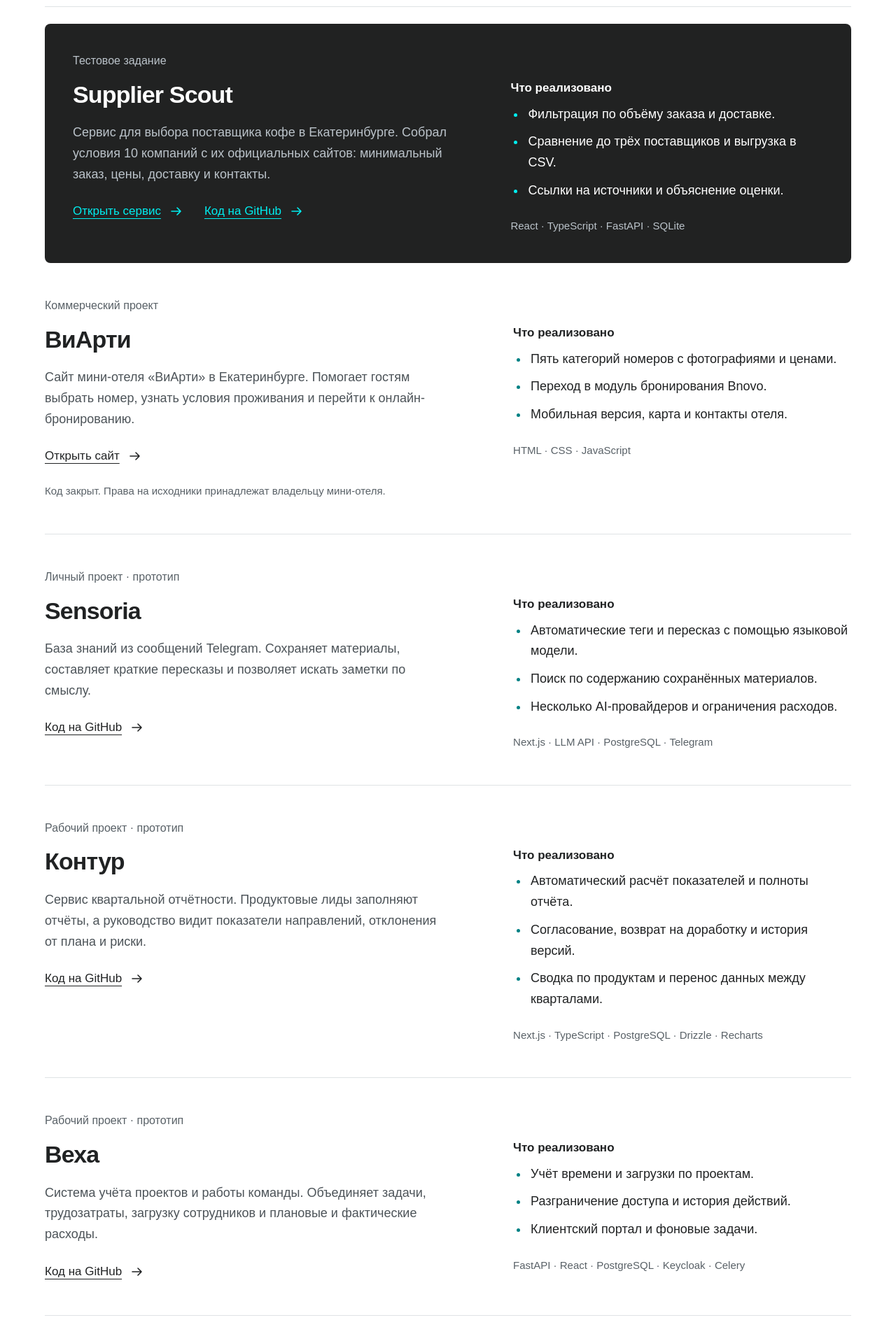
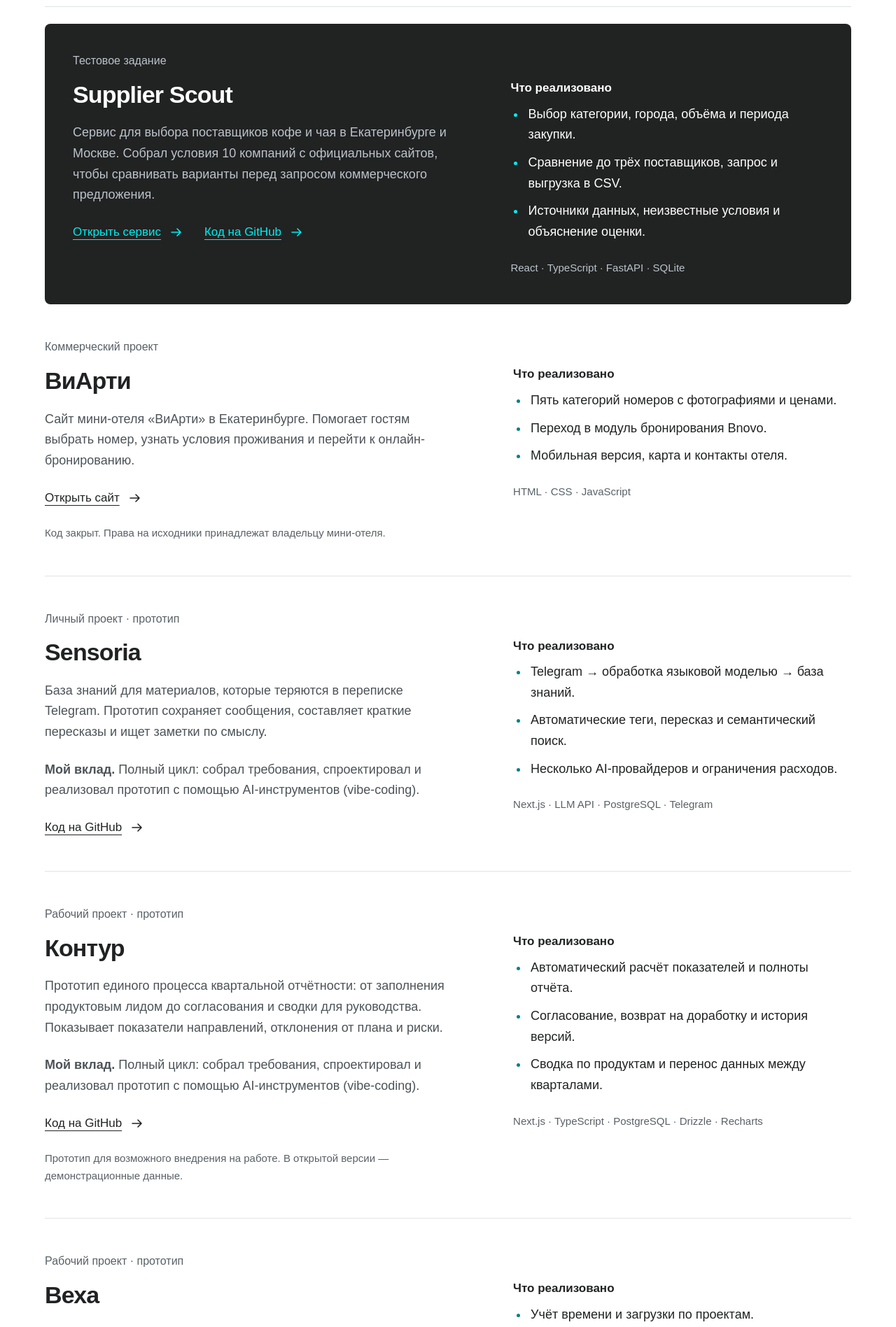
Before and after one commit to ANOWIZ/portfolio, a React (Vite) app: page / in a window 1280 px wide. Shown: the part 880-2777 px from the top of the page at 70% size. Built offline with nearby package versions, Linux system fonts and the light colour scheme.

Commit message:
Clarify end-to-end AI-assisted project ownership and demo scope

```diff
--- a/src/App.tsx
+++ b/src/App.tsx
@@ -4,8 +4,8 @@ const projects = [
   {
     title: 'Supplier Scout',
     label: 'Тестовое задание',
-    description: 'Сервис для выбора поставщика кофе в Екатеринбурге. Собрал условия 10 компаний с их официальных сайтов: минимальный заказ, цены, доставку и контакты.',
-    details: ['Фильтрация по объёму заказа и доставке.', 'Сравнение до трёх поставщиков и выгрузка в CSV.', 'Ссылки на источники и объяснение оценки.'],
+    description: 'Сервис для выбора поставщиков кофе и чая в Екатеринбурге и Москве. Собрал условия 10 компаний с официальных сайтов, чтобы сравнивать варианты перед запросом коммерческого предложения.',
+    details: ['Выбор категории, города, объёма и периода закупки.', 'Сравнение до трёх поставщиков, запрос и выгрузка в CSV.', 'Источники данных, неизвестные условия и объяснение оценки.'],
     stack: 'React · TypeScript · FastAPI · SQLite',
     links: [
       { label: 'Открыть сервис', href: 'https://anowiz.github.io/supplier-scout/' },
@@ -24,25 +24,30 @@ const projects = [
   {
     title: 'Sensoria',
     label: 'Личный проект · прототип',
-    description: 'База знаний из сообщений Telegram. Сохраняет материалы, составляет краткие пересказы и позволяет искать заметки по смыслу.',
-    details: ['Автоматические теги и пересказ с помощью языковой модели.', 'Поиск по содержанию сохранённых материалов.', 'Несколько AI-провайдеров и ограничения расходов.'],
+    description: 'База знаний для материалов, которые теряются в переписке Telegram. Прототип сохраняет сообщения, составляет краткие пересказы и ищет заметки по смыслу.',
+    contribution: 'Полный цикл: собрал требования, спроектировал и реализовал прототип с помощью AI-инструментов (vibe-coding).',
+    details: ['Telegram → обработка языковой моделью → база знаний.', 'Автоматические теги, пересказ и семантический поиск.', 'Несколько AI-провайдеров и ограничения расходов.'],
     stack: 'Next.js · LLM API · PostgreSQL · Telegram',
     links: [{ label: 'Код на GitHub', href: 'https://github.com/ANOWIZ/sensoria' }],
   },
   {
     title: 'Контур',
     label: 'Рабочий проект · прототип',
-    description: 'Сервис квартальной отчётности. Продуктовые лиды заполняют отчёты, а руководство видит показатели направлений, отклонения от плана и риски.',
+    description: 'Прототип единого процесса квартальной отчётности: от заполнения продуктовым лидом до согласования и сводки для руководства. Показывает показатели направлений, отклонения от плана и риски.',
+    contribution: 'Полный цикл: собрал требования, спроектировал и реализовал прототип с помощью AI-инструментов (vibe-coding).',
     details: ['Автоматический расчёт показателей и полноты отчёта.', 'Согласование, возврат на доработку и история версий.', 'Сводка по продуктам и перенос данных между кварталами.'],
     stack: 'Next.js · TypeScript · PostgreSQL · Drizzle · Recharts',
+    note: 'Прототип для возможного внедрения на работе. В открытой версии — демонстрационные данные.',
     links: [{ label: 'Код на GitHub', href: 'https://github.com/ANOWIZ/contour-reports' }],
   },
   {
     title: 'Веха',
     label: 'Рабочий проект · прототип',
-    description: 'Система учёта проектов и работы команды. Объединяет задачи, трудозатраты, загрузку сотрудников и плановые и фактические расходы.',
+    description: 'Прототип системы, которая связывает задачи команды с трудозатратами и расходами проекта. Позволяет сопоставлять план и факт и видеть загрузку сотрудников.',
+    contribution: 'Полный цикл: собрал требования, спроектировал и реализовал прототип с помощью AI-инструментов (vibe-coding).',
     details: ['Учёт времени и загрузки по проектам.', 'Разграничение доступа и история действий.', 'Клиентский портал и фоновые задачи.'],
     stack: 'FastAPI · React · PostgreSQL · Keycloak · Celery',
+    note: 'Прототип для возможного внедрения на работе. Публичная версия обезличена; данные вымышлены.',
     links: [{ label: 'Код на GitHub', href: 'https://github.com/ANOWIZ/VEHA' }],
   },
   {
@@ -87,7 +92,7 @@ export default function App() {
           </div>
           <a className="featured-link" href="https://anowiz.github.io/supplier-scout/">
             <span>Тестовое задание</span>
-            <strong>Выбор поставщика кофе</strong>
+            <strong>Выбор поставщиков кофе и чая</strong>
             <span>Открыть Supplier Scout <Arrow /></span>
           </a>
         </section>
@@ -101,6 +106,7 @@ export default function App() {
                   <p className="project-label">{project.label}</p>
                   <h3>{project.title}</h3>
                   <p className="project-description">{project.description}</p>
+                  {project.contribution && <p className="project-description"><strong>Мой вклад.</strong> {project.contribution}</p>}
                   <div className="project-links">{project.links.map(link => <a href={link.href} target="_blank" rel="noreferrer" key={link.label}>{link.label} <Arrow /></a>)}</div>
                   {project.note && <p className="stack">{project.note}</p>}
                 </div>
@@ -128,7 +134,7 @@ export default function App() {
           <ol className="approach-track">
             <li><h3>Разбираюсь в процессе</h3><p>Уточняю, кто выполняет работу, какие данные нужны и где возникают задержки.</p></li>
             <li><h3>Собираю прототип</h3><p>Реализую один сценарий, который можно проверить на реальных данных.</p></li>
-            <li><h3>Проверяю с пользователем</h3><p>Сравниваю время работы и ошибки до и после. По результатам определяю следующие доработки.</p></li>
+            <li><h3>Планирую проверку</h3><p>Определяю, какой сценарий показать пользователю и по каким признакам оценить пользу прототипа.</p></li>
           </ol>
         </section>
 
```
Also changed, not shown: 1 other file (tests, documents, lock files or other folders).
